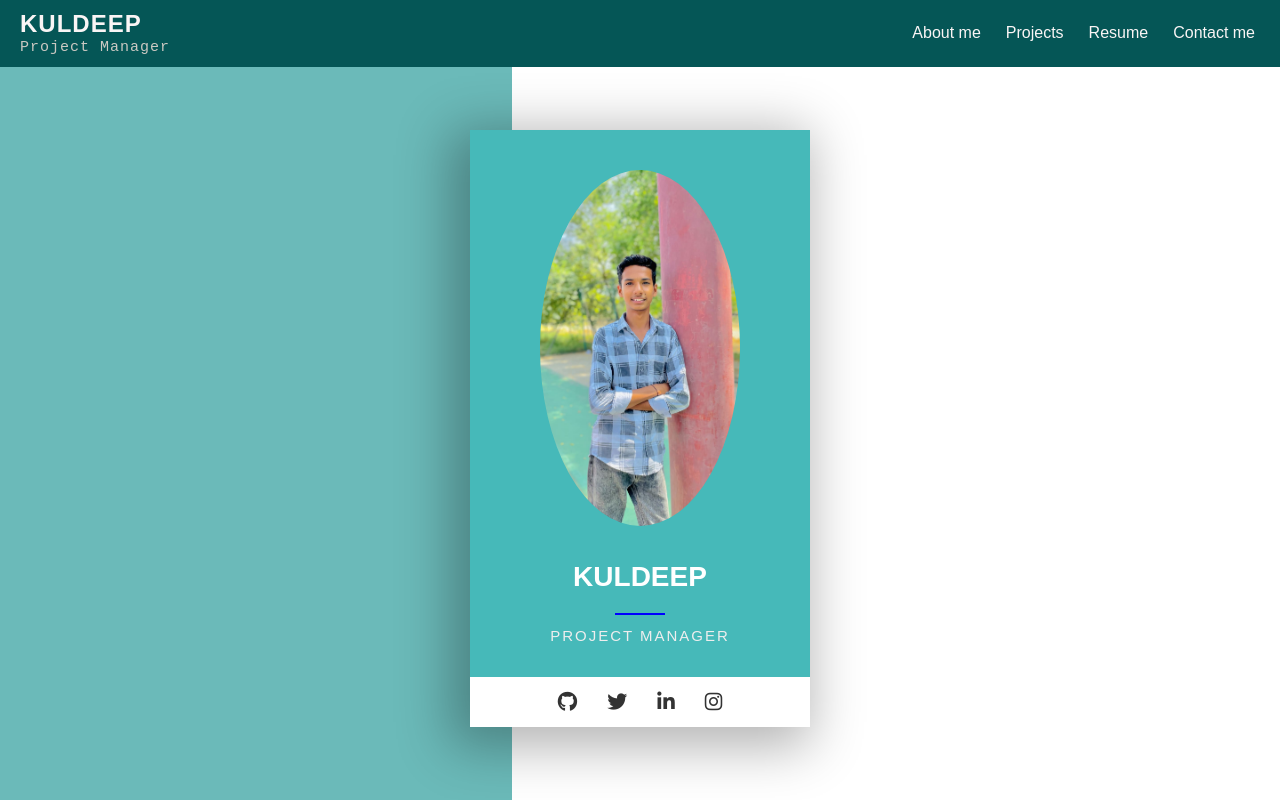
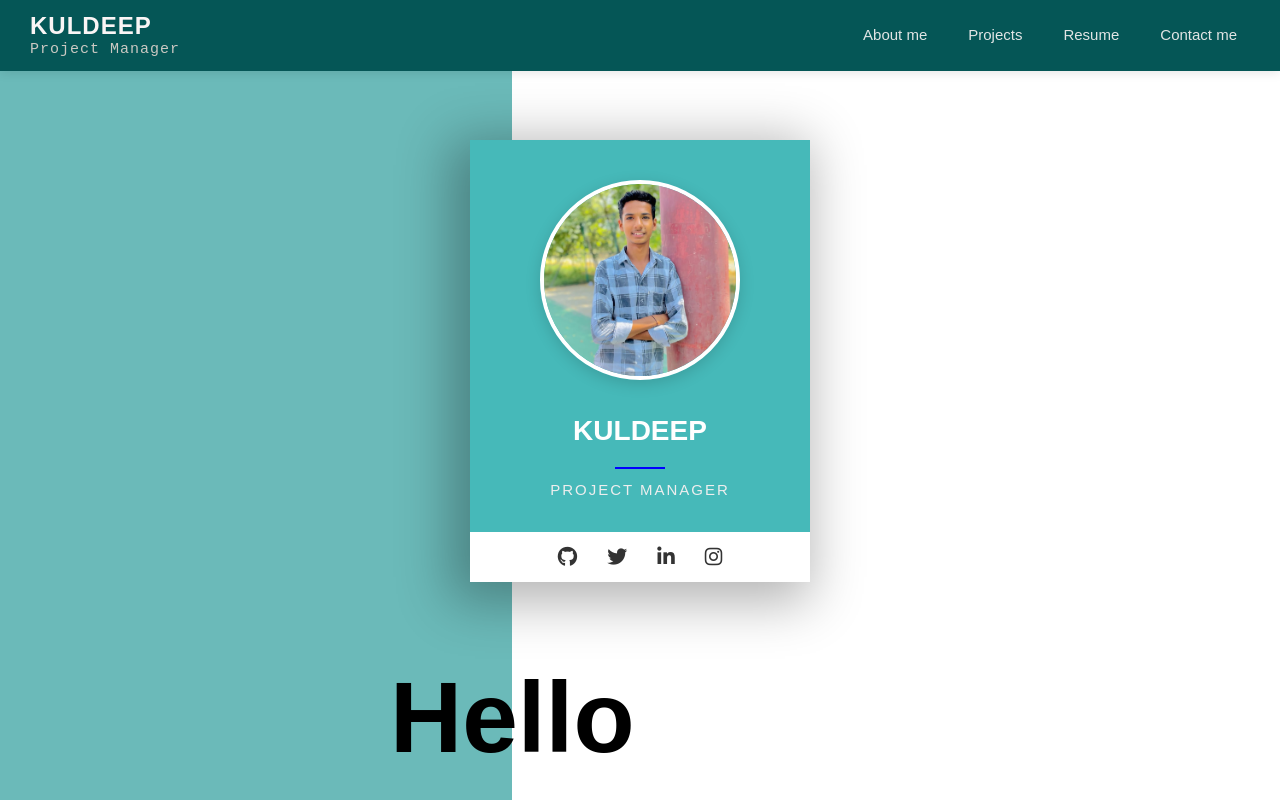
Before and after one commit to kuldeepsilu17/kuldeepsilu, a Next.js app: page / in a window 1280 px wide. Shown: the top 800 px of the page. Built offline with nearby package versions, Linux system fonts and the light colour scheme.

Commit message:
Fix image stretch, polish navbar and reduce oversized typography for professional look

```diff
--- a/src/app/globals.css
+++ b/src/app/globals.css
@@ -11,12 +11,18 @@
 }
 
 body {
-    padding-top: 70px;
+    padding-top: 80px;
     margin: 0;
     font-family: Arial, sans-serif;
     display: flex;
     flex-direction: column;
     min-height: 100vh;
+}
+
+@media (max-width: 600px) {
+    body {
+        padding-top: 140px;
+    }
 }
 
 .logo {
@@ -53,12 +59,13 @@ body {
     width: 100%;
     z-index: 1000;
     background-color: #055656;
-    padding: 10px 20px;
+    padding: 12px 30px;
     display: flex;
     align-items: center;
     justify-content: space-between;
     box-sizing: border-box;
     flex-wrap: wrap;
+    box-shadow: 0 2px 10px rgba(0, 0, 0, 0.1);
     /* allow wrapping on tiny screens */
 }
 
@@ -88,13 +95,18 @@ body {
 .nev-nav ul li a {
     text-decoration: none;
     color: #faf5f5;
-    font-size: 16px;
+    font-size: 15px;
     font-weight: 500;
-    transition: 0.1s;
+    transition: all 0.2s ease;
+    opacity: 0.9;
+    padding: 5px 8px;
+    border-radius: 4px;
 }
 
 .nev-nav ul li a:hover {
-    color: #61a6ef;
+    color: #fff;
+    opacity: 1;
+    background-color: rgba(255, 255, 255, 0.1);
 }
 
 .home-background-split {
@@ -147,6 +159,11 @@ body {
     border-radius: 50%;
     object-fit: cover;
     margin-bottom: 20px;
+    width: 200px;
+    height: 200px;
+    aspect-ratio: 1 / 1;
+    border: 4px solid #fff;
+    box-shadow: 0 4px 15px rgba(0, 0, 0, 0.15);
 }
 
 .username {
@@ -477,20 +494,24 @@ body.project-body {
 
 .project-card-image {
     flex: 1;
-    background-color: #e0e0e0;
+    background-color: #f5f5f5;
     display: flex;
     align-items: center;
     justify-content: center;
     font-size: 14px;
     color: #999;
     min-height: 250px;
+    position: relative;
+    overflow: hidden;
 }
 
 .project-card-image img {
-    max-width: 100%;
-    max-height: 100%;
+    position: absolute;
+    top: 0;
+    left: 0;
+    width: 100%;
+    height: 100%;
     object-fit: cover;
-    width: 100%;
 }
 
 /* Resume Specific Styles */
```
